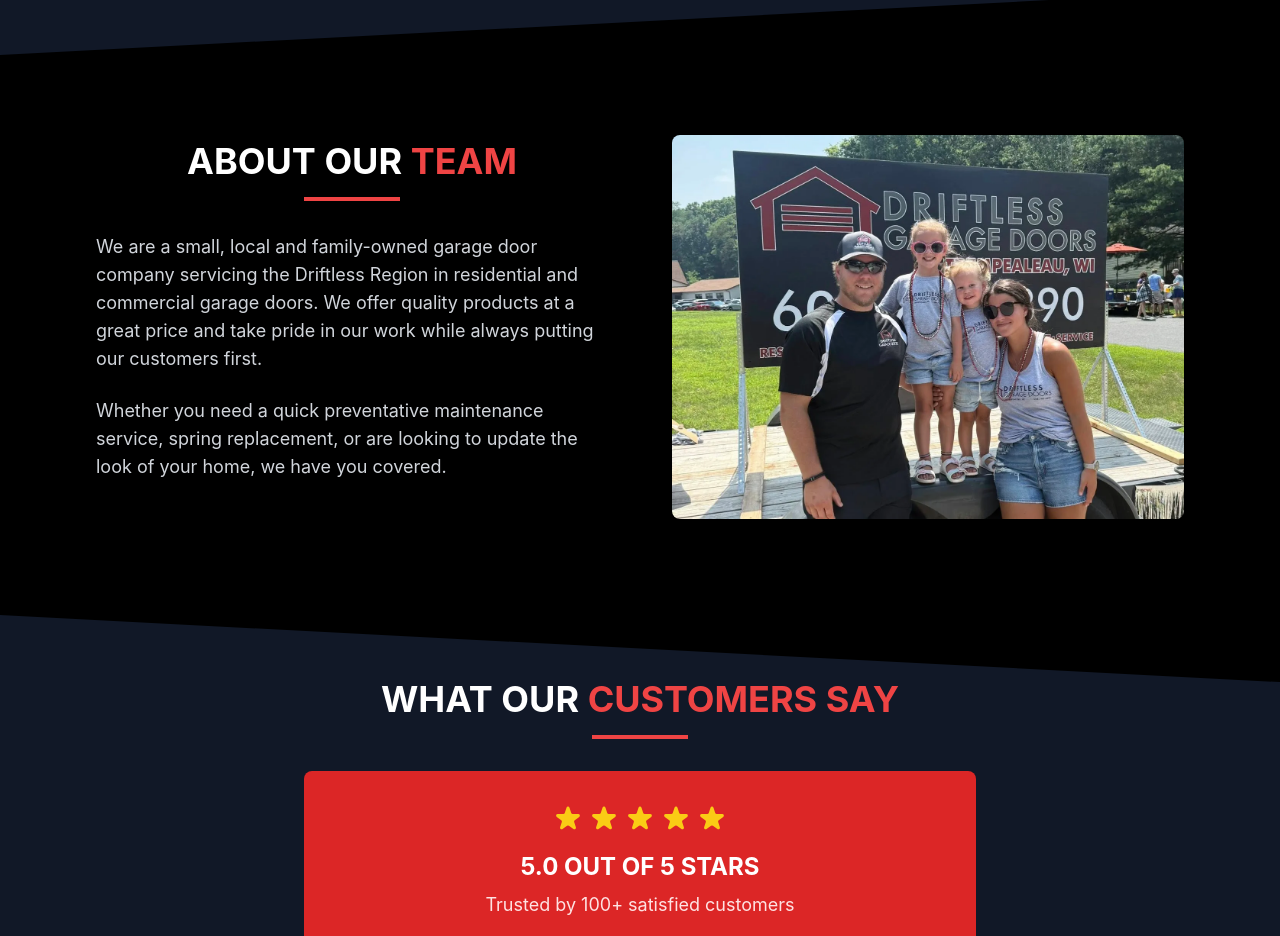
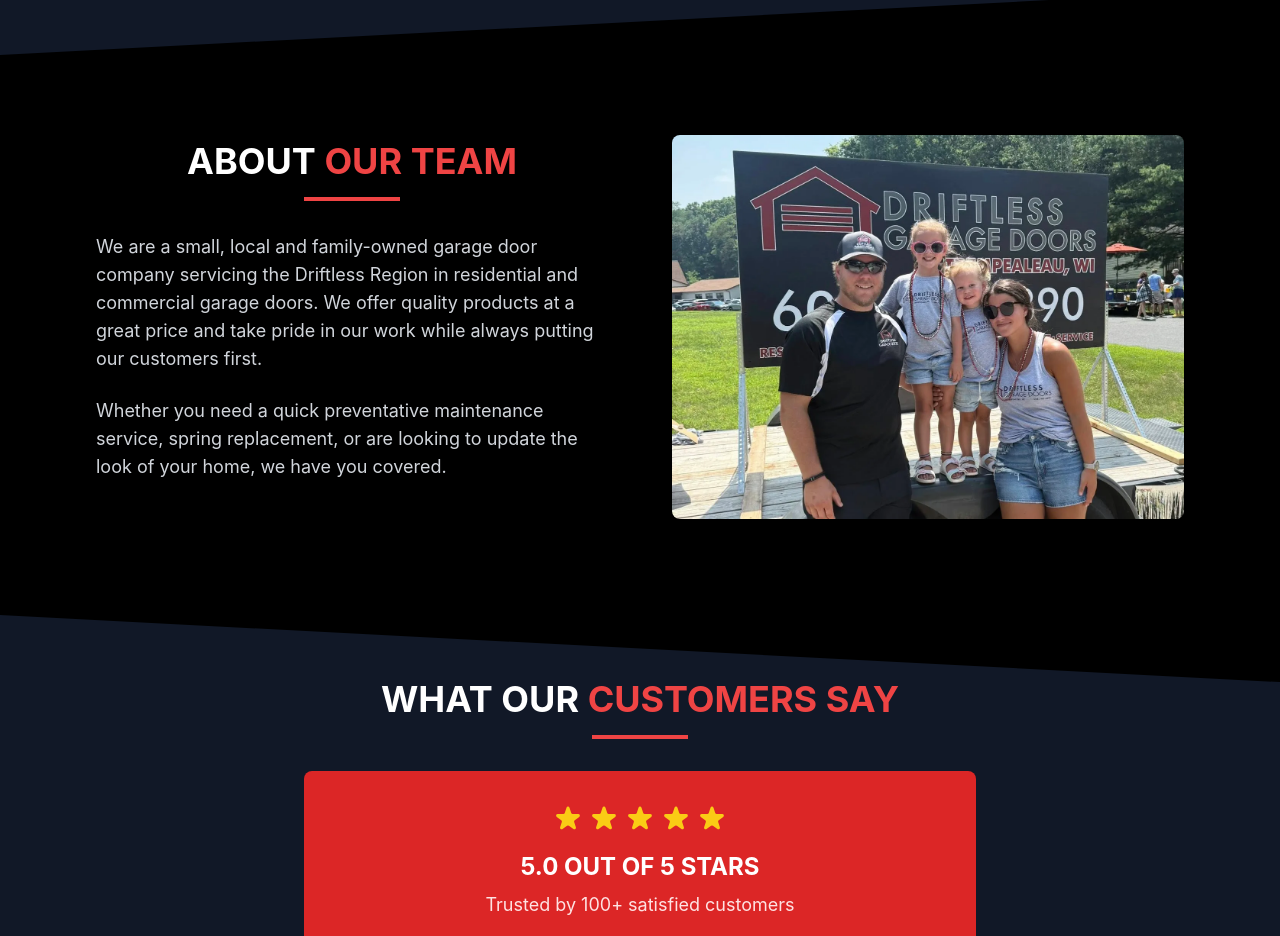
Before and after one commit to cjcody/driftlessgaragedoors, a React (Vite) app: page / in a window 1280 px wide. Shown: the part 1340-2276 px from the top of the page. Built offline with nearby package versions, Linux system fonts and the light colour scheme; no server answers.

Commit message:
OUR color change

```diff
--- a/src/components/Home.jsx
+++ b/src/components/Home.jsx
@@ -271,7 +271,7 @@ function Home() {
                   <div className="text-center mb-8 mx-6">
                     <h2 className="text-4xl font-bold mb-4">
                       <span className="text-white">ABOUT </span>
-                      <span className="text-red-500 sm:text-white custom-our-mobile">OUR</span>
+                      <span className="text-red-500 custom-our-mobile">OUR</span>
                       <span className="text-red-500"> TEAM</span>
                     </h2>
                     <div className="w-24 h-1 bg-red-500 mx-auto"></div>
```
